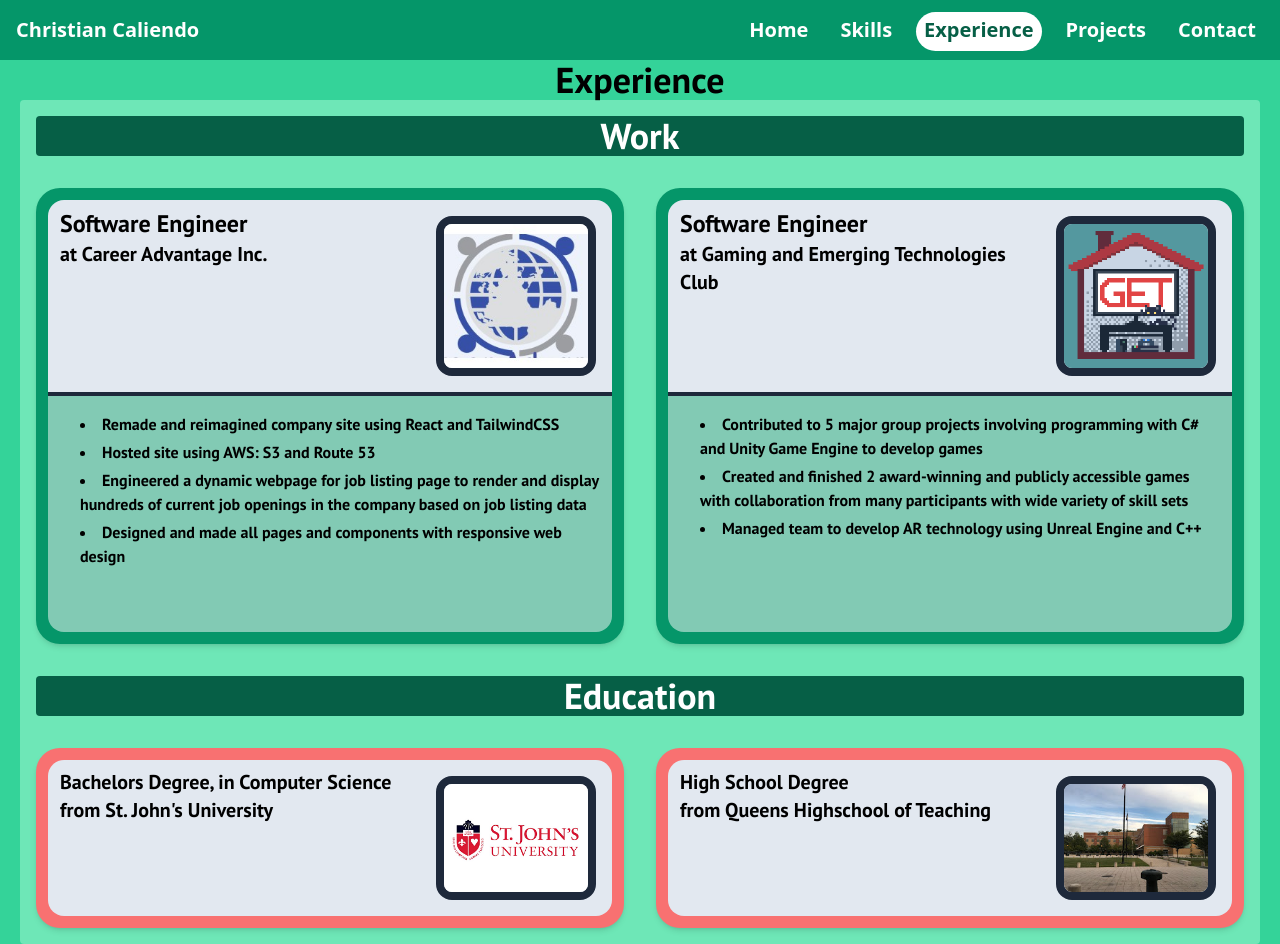
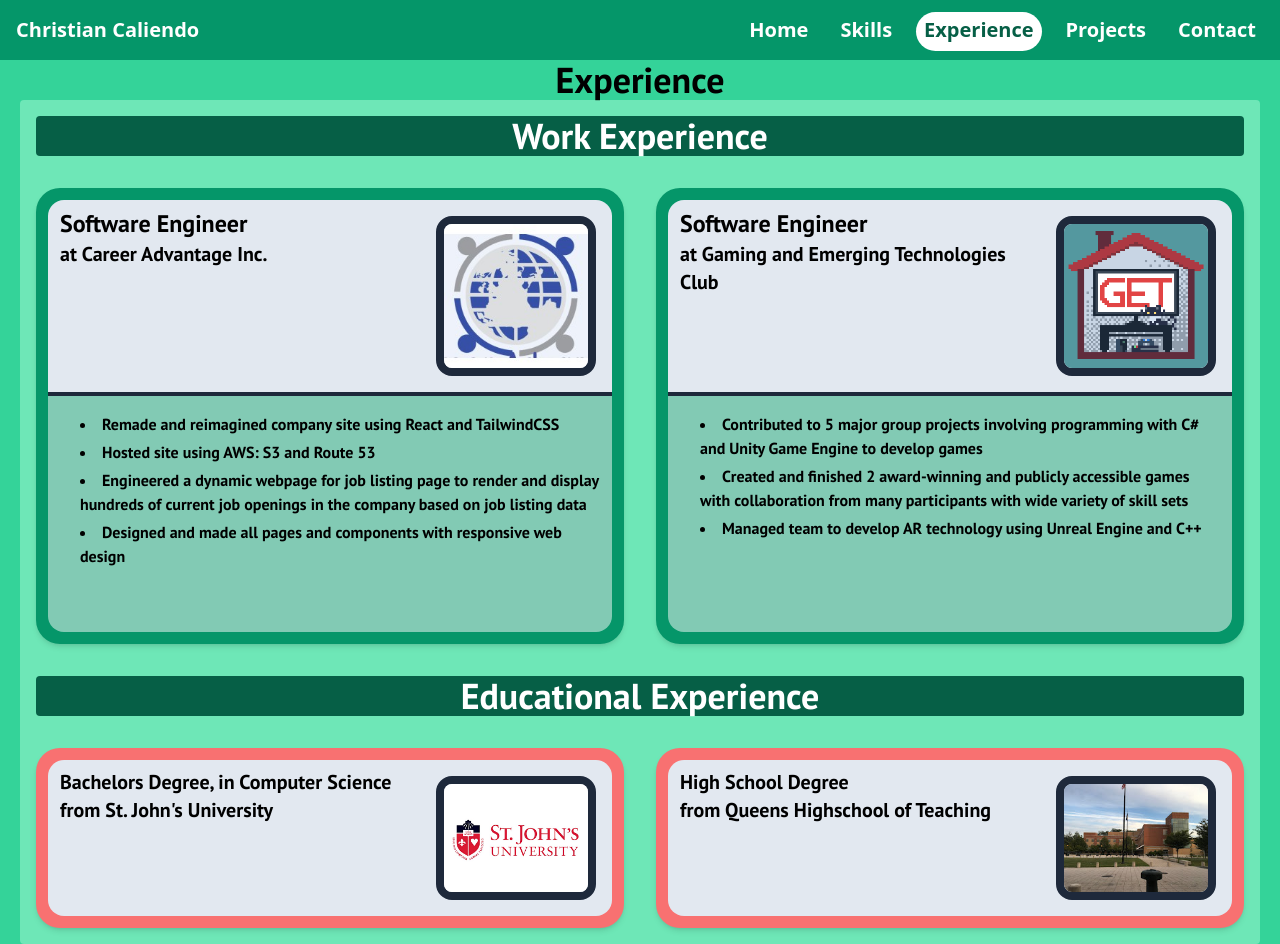
Before and after one commit to ChrisCaliendo/PersonalWebsite, a React (Vite) app in the folder PersonalWebsite/: page /experience in a window 1280 px wide. Built offline with nearby package versions, Linux system fonts and the light colour scheme; a web font is replaced by a local one.

Commit message:
fixed titles

```diff
--- a/PersonalWebsite/src/Pages/Experience.jsx
+++ b/PersonalWebsite/src/Pages/Experience.jsx
@@ -14,7 +14,7 @@ const Experience = () => {
 
 
         <div className="bg-emerald-300 grid grid-flow-row md:grid-cols-1 lg:grid-cols-2 lg:gap-8 md:gap-4 gap-4 p-4 md:mx-5 place-content-evenly font-ptSans font-bold md:rounded">
-        <mark className=" text-center md:col-span-1 lg:col-span-2 text-4xl font-bold ppx-2 text-white bg-emerald-800 rounded ">Work</mark>
+        <mark className=" text-center md:col-span-1 lg:col-span-2 text-4xl font-bold ppx-2 text-white bg-emerald-800 rounded ">Work Experience</mark>
             <div className="p-1 bg-emerald-600 rounded-3xl shadow-md">
                 <ExpCard
                     title="Software Engineer"
@@ -44,7 +44,7 @@ const Experience = () => {
                     }
                 />
             </div>
-            <mark className="text-center md:col-span-1 lg:col-span-2 text-4xl font-bold ppx-2 text-white bg-emerald-800 rounded">Education</mark>
+            <mark className="text-center md:col-span-1 lg:col-span-2 text-4xl font-bold ppx-2 text-white bg-emerald-800 rounded">Educational Experience</mark>
             <div className="p-1 bg-red-400 rounded-3xl shadow-md">
                 <EducationCard
                     degree="Bachelors Degree, in Computer Science"
--- a/PersonalWebsite/src/Pages/Projects.jsx
+++ b/PersonalWebsite/src/Pages/Projects.jsx
@@ -14,7 +14,7 @@ const Projects = () => {
         <>
         <p className="text-4xl flex justify-center font-ptSans font-bold">Projects</p>
         <div className="bg-emerald-300 grid grid-flow-row md:grid-cols-1 lg:grid-cols-2 lg:gap-8 md:gap-4 gap-4 p-4 md:mx-5 place-content-evenly font-ptSans font-bold md:rounded">
-        <mark className=" text-center md:col-span-1 lg:col-span-2 text-4xl font-bold ppx-2 text-white bg-emerald-800 rounded">Work</mark>
+        <mark className=" text-center md:col-span-1 lg:col-span-2 text-4xl font-bold ppx-2 text-white bg-emerald-800 rounded">Websites, Web Apps and Software</mark>
             <div className="p-1 bg-emerald-400 rounded-3xl shadow-md">
                 <ProjectCard
                     title="Eloquent Reviews"
```
